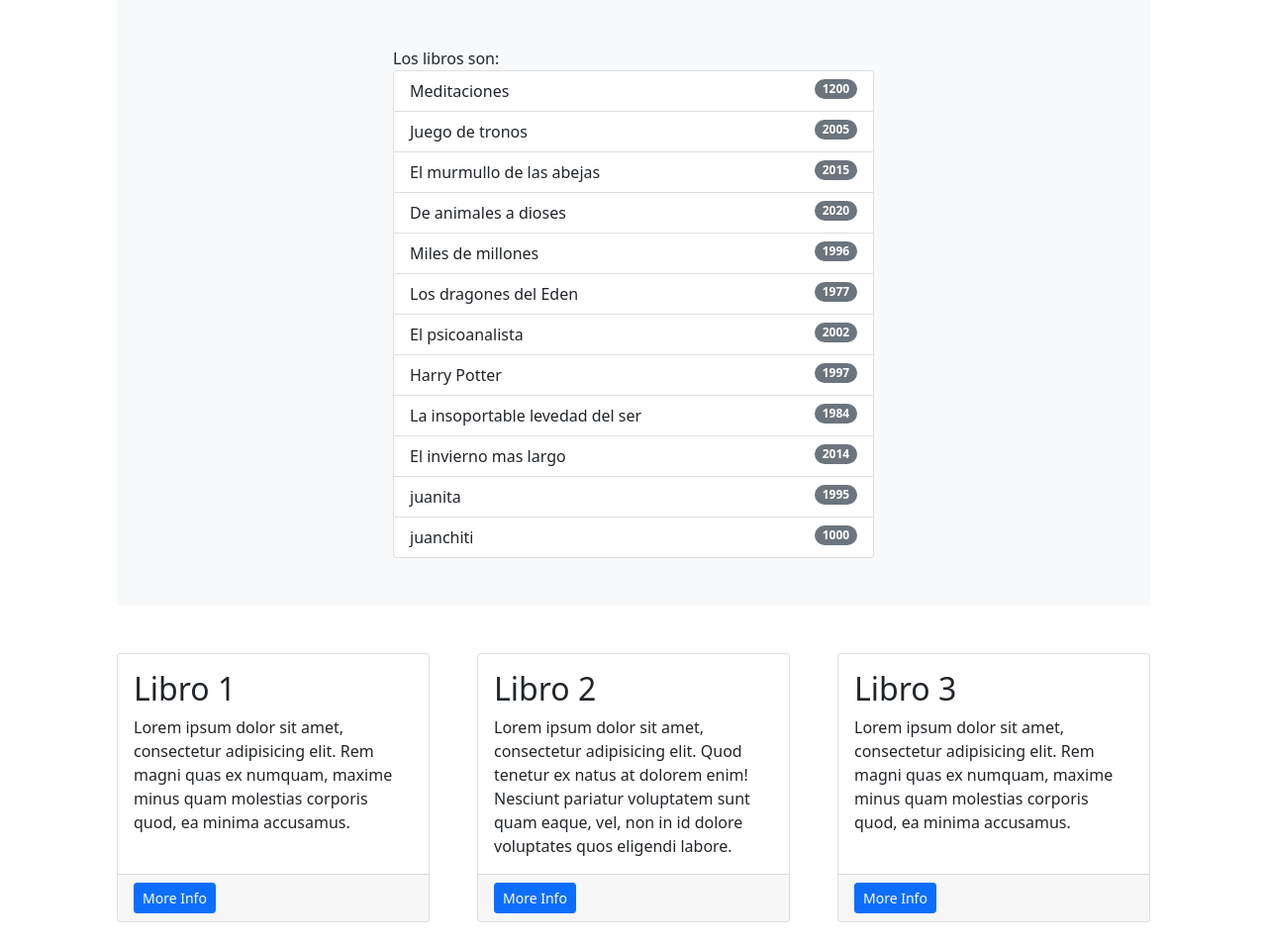
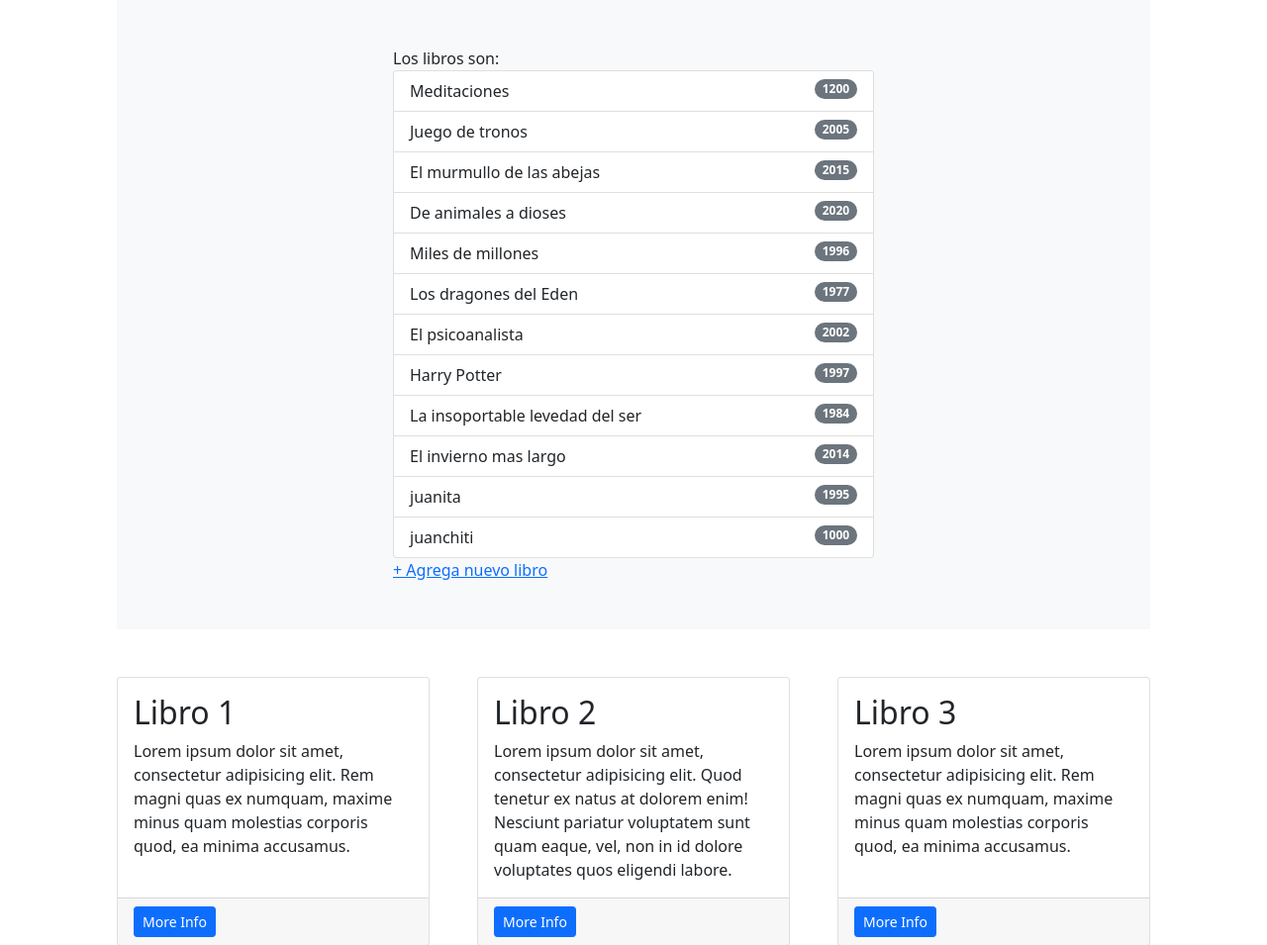
Before and after one commit to EduardoRmrz/Edbooks, a Django app: template EdbooksApp/templates/EdbooksApp/libros.html in a window 1280 px wide. Shown: the part 81-1036 px from the top of the page at 99% size. Run offline with Django 4.2, Linux system fonts and the light colour scheme; the template is opened without the code that fills it: values that come from a table or form of the project are taken from there, others are empty; data comes from the database, SQL or seed files in the repository; both versions use the stored data as it was after the commit; some libraries are stand-ins or nearby versions.

Commit message:
boton de redireccion a crear libro

```diff
--- a/EdbooksApp/templates/EdbooksApp/libros.html
+++ b/EdbooksApp/templates/EdbooksApp/libros.html
@@ -24,6 +24,7 @@ Libros - Edbooks
                                     </li>
                                 {% endfor %}
                             </ul>
+                            <a href="{% url 'crear_libro' %}">+ Agrega nuevo libro</a>
                         </div>
                     </div>
                 </div>
--- a/EdbooksApp/views.py
+++ b/EdbooksApp/views.py
@@ -1,5 +1,5 @@
 import datetime
-from django.shortcuts import render
+from django.shortcuts import redirect, render
 from django.http import HttpResponse
 from django.template import Context, Template
 
@@ -33,9 +33,9 @@ def crear_libro(request):
     #POST
     if request.method == "POST":
         info_formulario = request.POST
-        libro = Libro(info_formulario["titulo"], info_formulario["autor"], info_formulario["año"])
+        libro = Libro(titulo=info_formulario["titulo"], autor=info_formulario["autor"], año=int(info_formulario["año"]))
         libro.save()
-        return render(request, "formulario_libro.html", {})
+        return redirect("libros")
     #GET Y OTROS METODOS
     else:
         return render(request, "formulario_libro.html", {})
```
Also changed, not shown: db.sqlite3.
